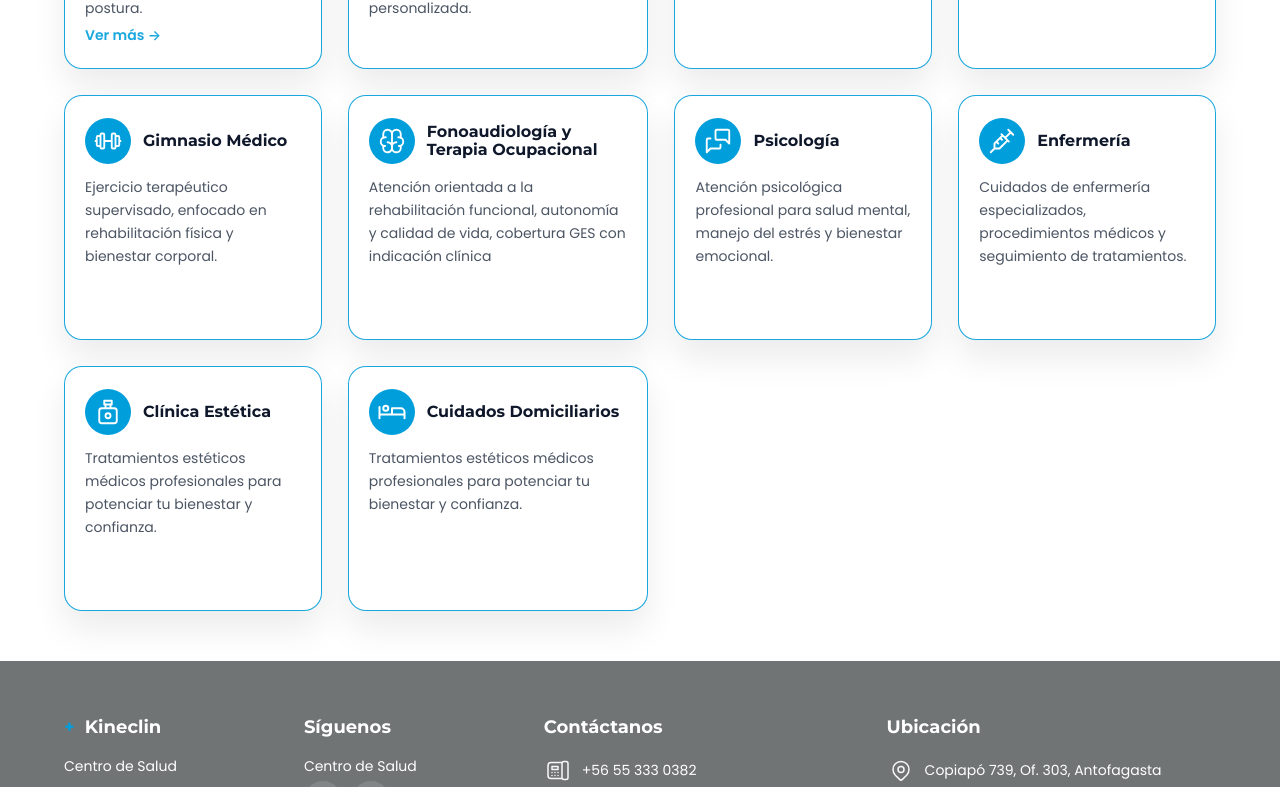
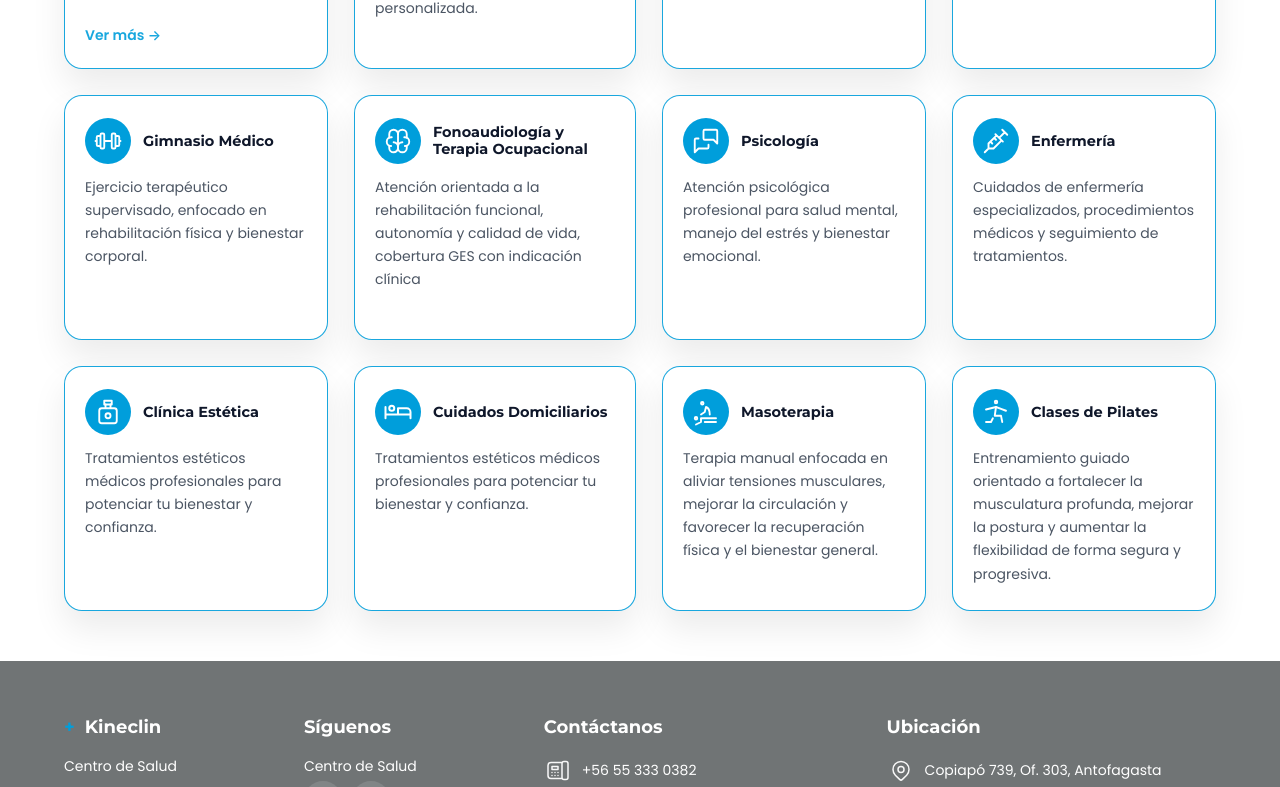
Before and after one commit to panxo87sl/kcweb, a React (Vite) app: page / in a window 1280 px wide. Shown: the part 2540-3327 px from the top of the page. Built offline with nearby package versions, Linux system fonts and the light colour scheme.

Commit message:
Mod Servicio pilates y masoterapia + Mod ServiceCard_title font size 16px a 14.5xpx

```diff
--- a/src/components/ServicesSection/ServiceCard/ServiceCard.css
+++ b/src/components/ServicesSection/ServiceCard/ServiceCard.css
@@ -46,7 +46,7 @@
 
 .serviceCard__title {
   margin: 0;
-  font-size: 16px;
+  font-size: 14.5px;
   font-weight: 800;
   color: #0f172a;
   line-height: 1.15;
--- a/src/components/ServicesSection/ServicesSection.jsx
+++ b/src/components/ServicesSection/ServicesSection.jsx
@@ -243,6 +243,55 @@ export default function ServicesSection() {
         </svg>
       ),
     },
+    {
+      published: false,
+      to: "/masoterapia",
+      title: "Masoterapia",
+      description:
+        "Terapia manual enfocada en aliviar tensiones musculares, mejorar la circulación y favorecer la recuperación física y el bienestar general.",
+      icon: (
+        <svg
+          xmlns="http://www.w3.org/2000/svg"
+          width={res}
+          height={res}
+          fill="none"
+          stroke="#fff"
+          stroke-linecap="round"
+          stroke-linejoin="round"
+          stroke-width="1.5"
+          class="icon icon-tabler icons-tabler-outline icon-tabler-massage"
+          viewBox="0 0 24 24"
+        >
+          <path fill="none" stroke="none" d="M0 0h24v24H0z" />
+          <path d="M3 17a1 1 0 1 0 2 0 1 1 0 1 0-2 0M8 5a1 1 0 1 0 2 0 1 1 0 1 0-2 0M4 22l4-2v-3h12m-9 3h9M8 14l3-2 1-4c3 1 3 4 3 6" />
+        </svg>
+      ),
+    },
+    {
+      published: false,
+      to: "/pilates",
+      title: "Clases de Pilates",
+      description:
+        "Entrenamiento guiado orientado a fortalecer la musculatura profunda, mejorar la postura y aumentar la flexibilidad de forma segura y progresiva.",
+      icon: (
+        <svg
+          xmlns="http://www.w3.org/2000/svg"
+          width={res}
+          height={res}
+          fill="none"
+          stroke="#fff"
+          stroke-linecap="round"
+          stroke-linejoin="round"
+          stroke-width="1.5"
+          class="icon icon-tabler icons-tabler-outline icon-tabler-yoga"
+          viewBox="0 0 24 24"
+        >
+          <path fill="none" stroke="none" d="M0 0h24v24H0z" />
+          <path d="M11 4a1 1 0 1 0 2 0 1 1 0 1 0-2 0M4 20h4l1.5-3m7.5 3-1-5h-5l1-7" />
+          <path d="m4 10 4-1 4-1 4 1.5 4 1.5" />
+        </svg>
+      ),
+    },
   ];
 
   return (
```
